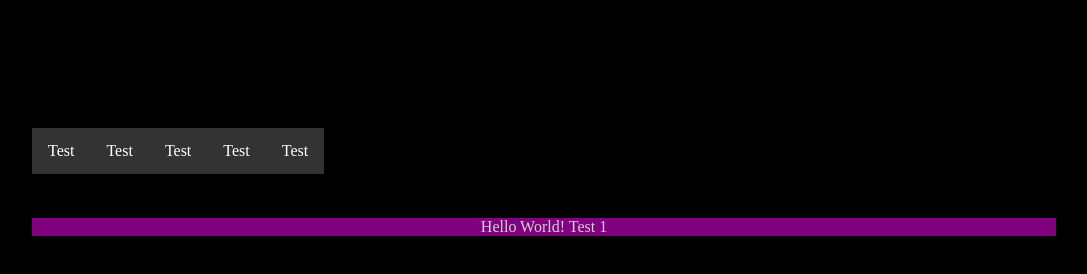
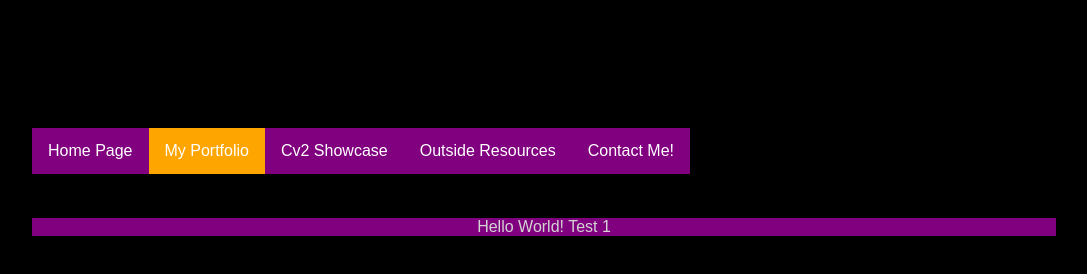
Before and after one commit to DukeDotDev/dukedotdev.github.io, a plain HTML site: page Portfolio.html in a window 1280 px wide. Shown: the whole page, without its empty margins (96-1183 px from the left). Drawn offline with Linux system fonts and the light colour scheme.

Commit message:
Updated DarkMode.css & Portfolio.html
Finished nav bar base

```diff
--- a/DarkMode.css
+++ b/DarkMode.css
@@ -4,6 +4,7 @@ body {
     color: lightgray;
     text-align: center;
     margin: 10%;
+    font-family: Arial, Helvetica, sans-serif;
 }
 
 div.navbar {
@@ -16,7 +17,6 @@ ul {
     margin: 0;
     padding: 0;
     overflow: hidden;
-    background-color: #333;
 }
 
 li {
@@ -36,6 +36,10 @@ li a:hover {
     background-color: #111;
 }
 
+li.active {
+    background-color: orange;
+  }
+
 footer {
     background-color: purple;
 }
--- a/Portfolio.html
+++ b/Portfolio.html
@@ -13,11 +13,11 @@
         <body>
             <div class="navbar">
                 <ul class="navbar">
-                    <li class="navbar" style="float: right;"><a href="Portfolio.html">Test</a></li>
-                    <li class="navbar"><a href="Portfolio.html">Test</a></li>
-                    <li class="navbar"><a href="Portfolio.html">Test</a></li>
-                    <li class="navbar"><a href="Portfolio.html">Test</a></li>
-                    <li class="navbar"><a href="Portfolio.html">Test</a></li>
+                    <li style="float: left;"><a href="Home.html">Home Page</a></li>
+                    <li class="active"><a href="Portfolio.html">My Portfolio</a></li>
+                    <li><a href="Showcase.html">Cv2 Showcase</a></li>
+                    <li><a href="Resources.html">Outside Resources</a></li>
+                    <li><a href="Contact.html">Contact Me!</a></li>
                 </ul>
             </div>
         </body>
```
